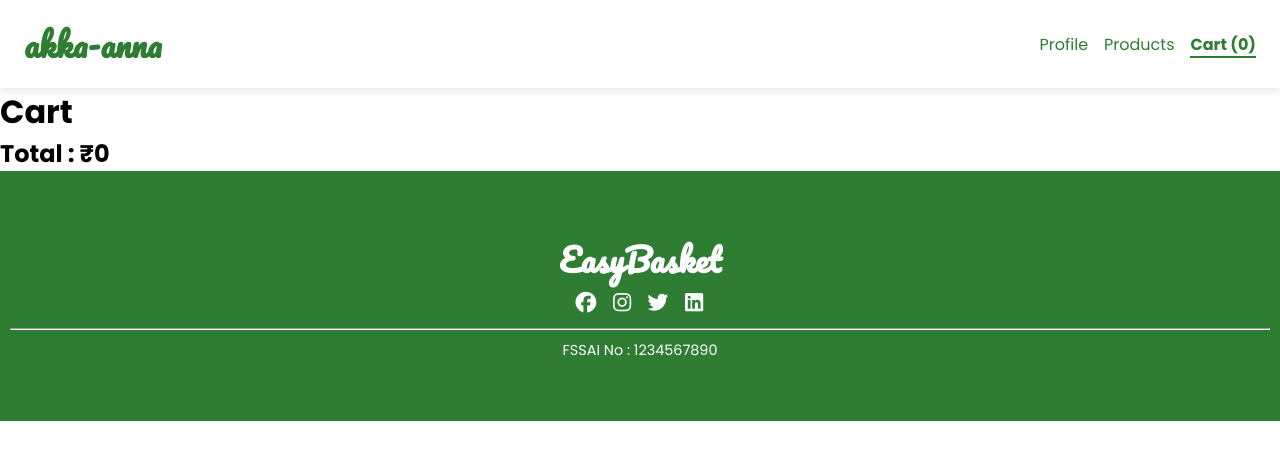
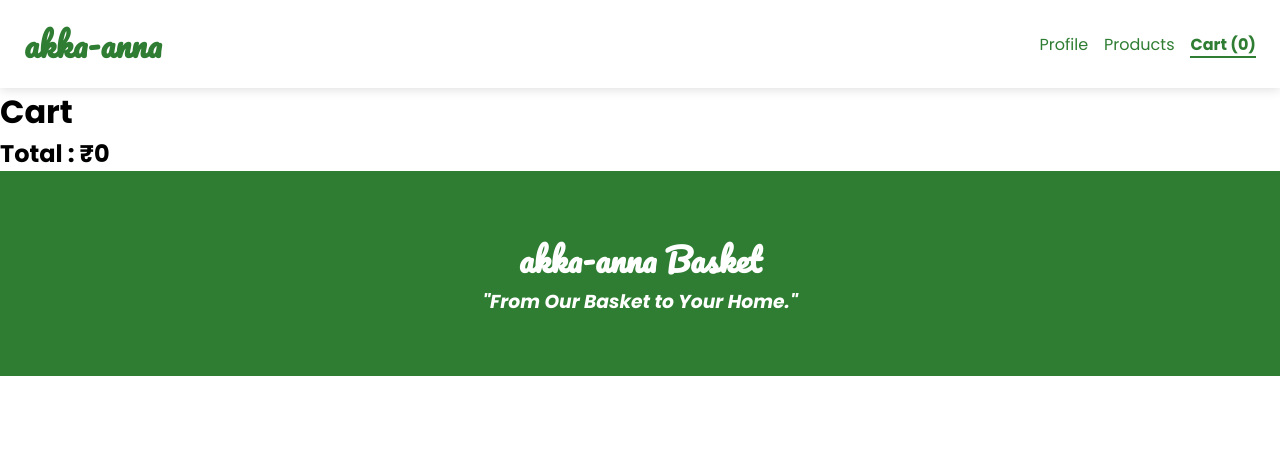
Before and after one commit to imry06/EasyBasket, a React (Vite) app: page /cart in a window 1280 px wide. Shown: the top 460 px of the page. Built offline with nearby package versions, Linux system fonts and the light colour scheme.

Commit message:
footer updated.

```diff
--- a/src/components/Footer.jsx
+++ b/src/components/Footer.jsx
@@ -5,16 +5,9 @@ import "../css/footer.css";
 const Footer = () => {
   return (
     <div className="footer">
-        <h3 className="logo">EasyBasket</h3>
-        <ul className="social-icons">
-            <li><a href="https://www.facebook.com/akkaanna" target="_blank" rel="noopener noreferrer"><i className="fa-brands fa-facebook"></i></a></li>
-            <li><a href="https://www.instagram.com/akkaanna" target="_blank" rel="noopener noreferrer"><i className="fa-brands fa-instagram"></i></a></li>
-            <li><a href="https://www.twitter.com/akkaanna" target="_blank" rel="noopener noreferrer"><i className="fa-brands fa-twitter"></i></a></li>
-            <li><a href="https://www.linkedin.com/company/akkaanna" target="_blank" rel="noopener noreferrer"><i className="fa-brands fa-linkedin"></i></a></li>
-        </ul>
-
-        <hr />
-        <p>FSSAI No : 1234567890</p>
+        <h2 className="logo">akka-anna Basket</h2>
+       <h3>"From Our Basket to Your Home."</h3>
+        {/* <p>FSSAI No : 1234567890</p> */}
     </div>
   )
 }
--- a/src/css/footer.css
+++ b/src/css/footer.css
@@ -12,19 +12,10 @@
     font-weight: bold;
 }
 
-.social-icons {
-    list-style: none;
-    padding: 0;
-    display: flex;
-    justify-content: center;
-    gap: 10px;
-    margin-bottom: 10px;
+.footer h3{
+    font-style: italic;
     color: white;
-}
-.social-icons li a {
-    color: white;
-    font-size: 1.3rem;
-    transition: color 0.3s;
+    text-align: center;
 }
 
 .footer p{
```
